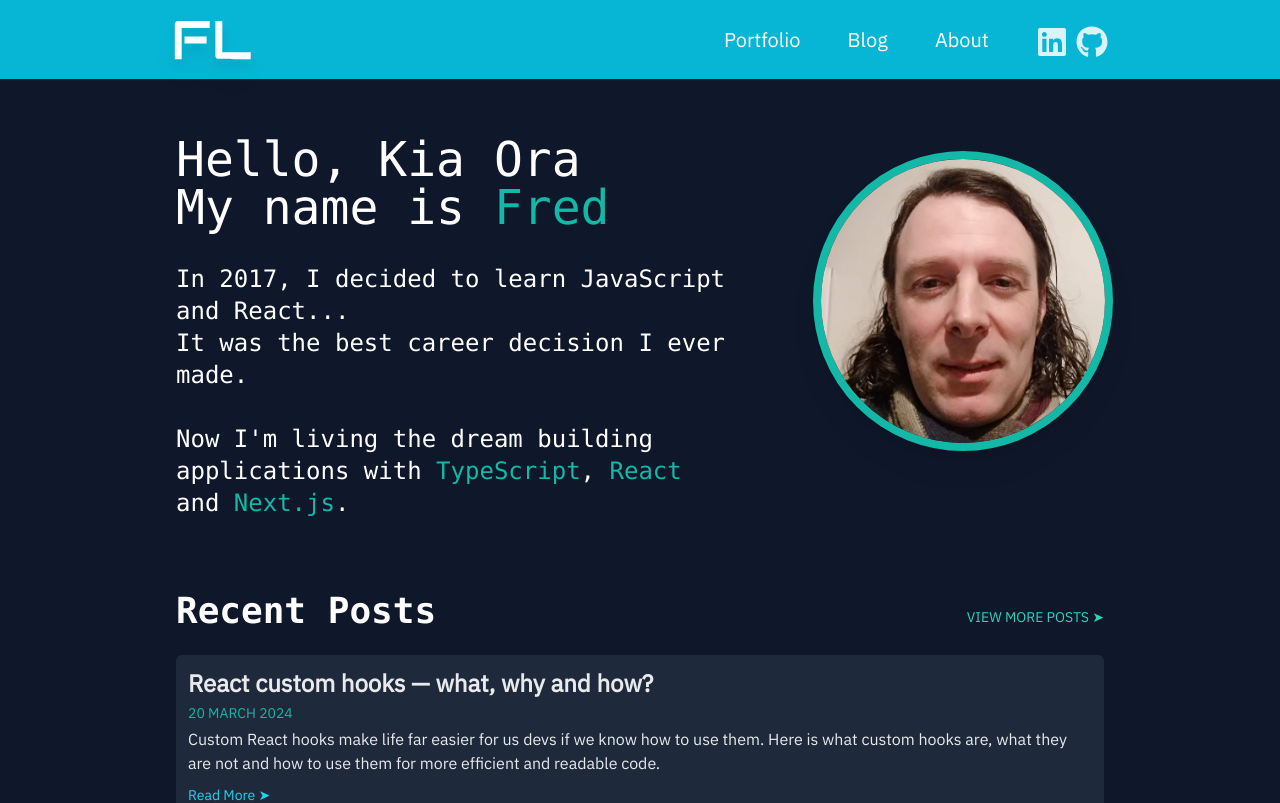
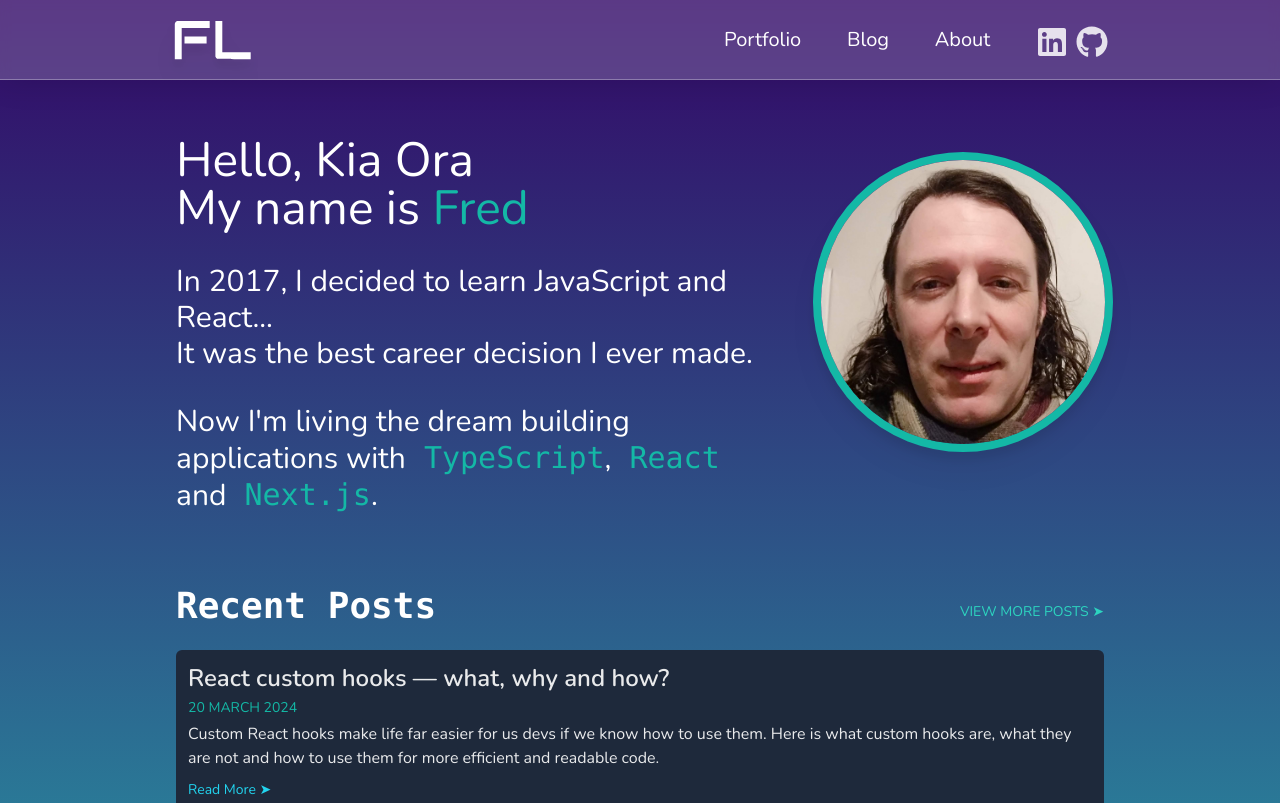
Before and after one commit to Floony7/next-blog-portfolio-2024, a Next.js app: page / in a window 1280 px wide. Shown: the top 803 px of the page. Built offline with nearby package versions, Linux system fonts and the light colour scheme.

Commit message:
Wholesale site style and typography changes

```diff
--- a/src/app/globals.css
+++ b/src/app/globals.css
@@ -5,7 +5,7 @@
 :root {
   --font-fallback: -apple-system, BlinkMacSystemFont, "Segoe UI", Helvetica,
     Arial, sans-serif;
-  --font-body: "IBM Plex Sans", var(--font-fallback);
+  --font-body: "Nunito", var(--font-fallback);
   --font-mono: "IBM Plex Mono", Consolas, "Andale Mono WT", "Andale Mono",
     "Lucida Console", "Lucida Sans Typewriter", "DejaVu Sans Mono",
     "Bitstream Vera Sans Mono", "Liberation Mono", "Nimbus Mono L", Monaco,
@@ -26,6 +26,20 @@
   --clr-red-dark: hsl(350, 100%, 44%);
   --clr-yellow: hsl(41, 100%, 58%);
   --clr-yellow-dark: hsl(41, 100%, 38%);
+  --clr-background: linear-gradient(to top, #26adad 0%, #330867 100%);
+}
+
+body {
+  background-image: var(--clr-background);
+}
+
+.navbar-glass {
+  /* From https://css.glass */
+  background: rgba(255, 255, 255, 0.2);
+  box-shadow: 0 4px 30px rgba(0, 0, 0, 0.1);
+  backdrop-filter: blur(5px);
+  -webkit-backdrop-filter: blur(5px);
+  border-bottom: 1px solid rgba(255, 255, 255, 0.3);
 }
 
 h1,
--- a/src/app/layout.tsx
+++ b/src/app/layout.tsx
@@ -2,9 +2,7 @@ import type { Metadata } from "next";
 import { IBM_Plex_Sans } from "next/font/google";
 import "./globals.css";
 import Navbar from "@/components/navbar";
-import { ProfilePic } from "@/components/profile-pic";
-import { Hero } from "@/components/hero";
-import Footer from "@/components/footer";
+import { nunito } from "@/lib/utils";
 
 const plex = IBM_Plex_Sans({ weight: "400", subsets: ["latin"] });
 
@@ -22,7 +20,7 @@ export default function RootLayout({
   return (
     <html lang="en">
       <body
-        className={`min-h-screen bg-slate-900 text-white ${plex.className}`}
+        className={`min-h-screen bg-slate-900 text-white ${nunito.className}`}
       >
         <Navbar />
         <main>{children}</main>
--- a/src/components/hero.tsx
+++ b/src/components/hero.tsx
@@ -1,26 +1,27 @@
 import { ProfilePic } from "./profile-pic";
+import { nunito } from "@/lib/utils";
 
 export const Hero = () => {
   return (
     <section className="py-10 w-full">
       <article className="site-width grid-2-1">
         <div className="p-4 flex items-center">
-          <div>
-            <h1 className="text-4xl md:text-5xl font-mono text-gray-200 mb-2">
+          <div className={nunito.className}>
+            <h1 className="text-4xl lg:text-5xl text-gray-200 mb-2">
               Hello, Kia Ora
               <br />
               My name is <span className="text-teal-500">Fred</span>
             </h1>
-            <h3 className="font-mono text-2xl mt-8">
+            <h3 className="text-2xl lg:text-3xl mt-8">
               In 2017, I decided to learn JavaScript and React...
               <br />
               It was the best career decision I ever made.
             </h3>
-            <h3 className="font-mono text-2xl mt-8">
+            <h3 className="text-2xl lg:text-3xl mt-8">
               Now I&apos;m living the dream building applications with
-              <span className="text-teal-500">&nbsp;TypeScript</span>,
-              <span className="text-teal-500">&nbsp;React</span> and
-              <span className="text-teal-500">&nbsp;Next.js</span>.
+              <span className="text-teal-500 font-mono ">&nbsp;TypeScript</span>
+              ,<span className="text-teal-500 font-mono ">&nbsp;React</span> and
+              <span className="text-teal-500 font-mono ">&nbsp;Next.js</span>.
             </h3>
           </div>
         </div>
--- a/src/components/navbar.tsx
+++ b/src/components/navbar.tsx
@@ -4,7 +4,7 @@ import SocialLinks from "./social-links";
 
 export default function Navbar() {
   return (
-    <nav className="bg-cyan-500 p-4 sticky top-0 z-10">
+    <nav className="navbar-glass p-4 sticky top-0 z-10">
       <div className="site-width flex flex-col lg:flex-row items-center lg:justify-between">
         <h1 className="text-3xl font-bold text-white grid place-content-center mb-2 md:mb-0">
           <Link
--- a/src/components/portfolio-item.tsx
+++ b/src/components/portfolio-item.tsx
@@ -20,7 +20,7 @@ export default function PortfolioItem(props: { project: Project }) {
   } = props.project;
 
   return (
-    <section key={id} className="grid-1-2 p-4 bg-slate-700 mt-4 rounded-xl">
+    <section key={id} className="grid-1-2 p-4 mt-5 bg-indigo-600 rounded-lg">
       <div>
         <Image
           className="drop-shadow-xl shadow-black mx-auto mb-0"
--- /dev/null
+++ b/src/lib/utils.ts
@@ -0,0 +1,3 @@
+import { Nunito } from "next/font/google";
+
+export const nunito = Nunito({ subsets: ['latin'] });
```
